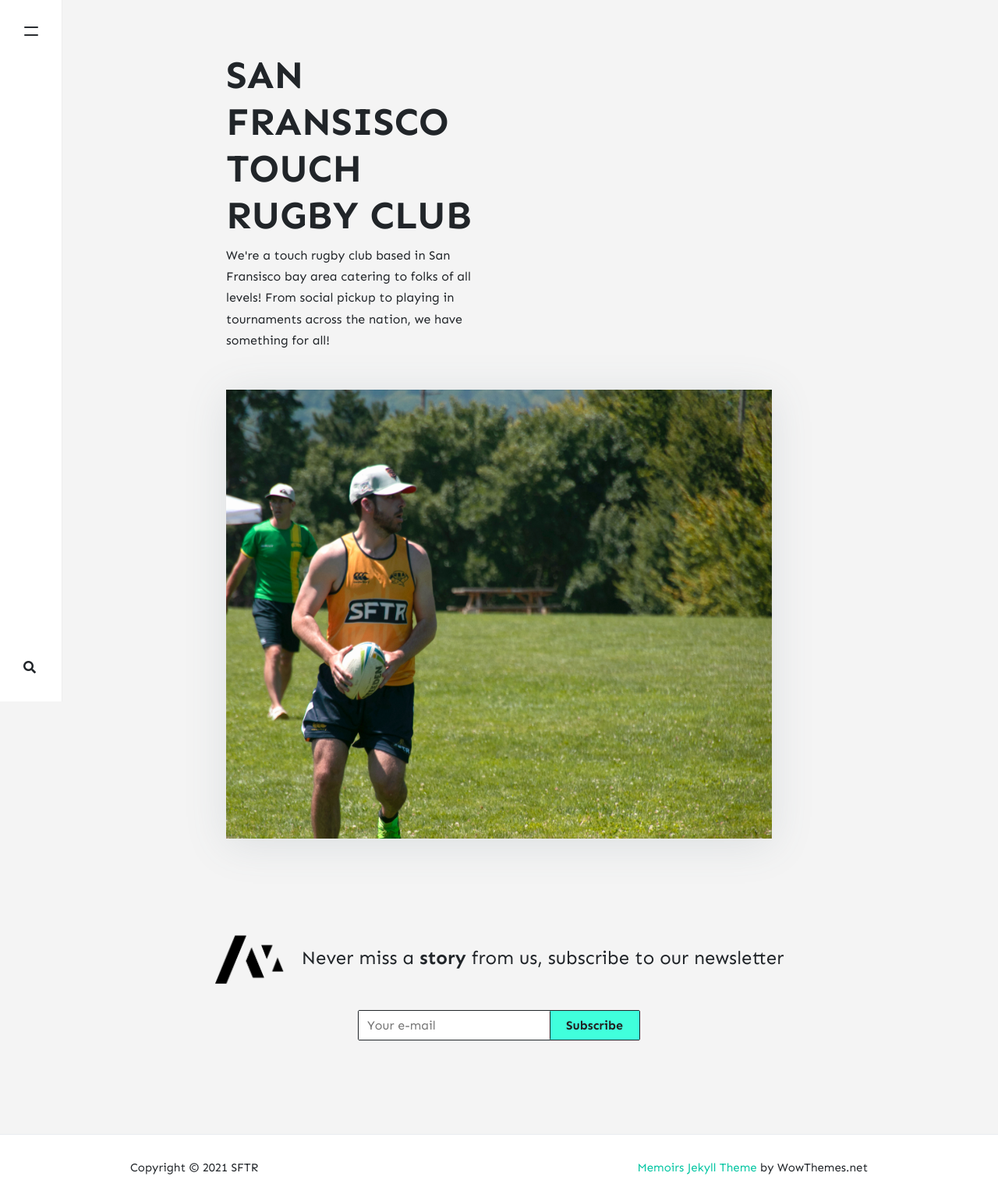
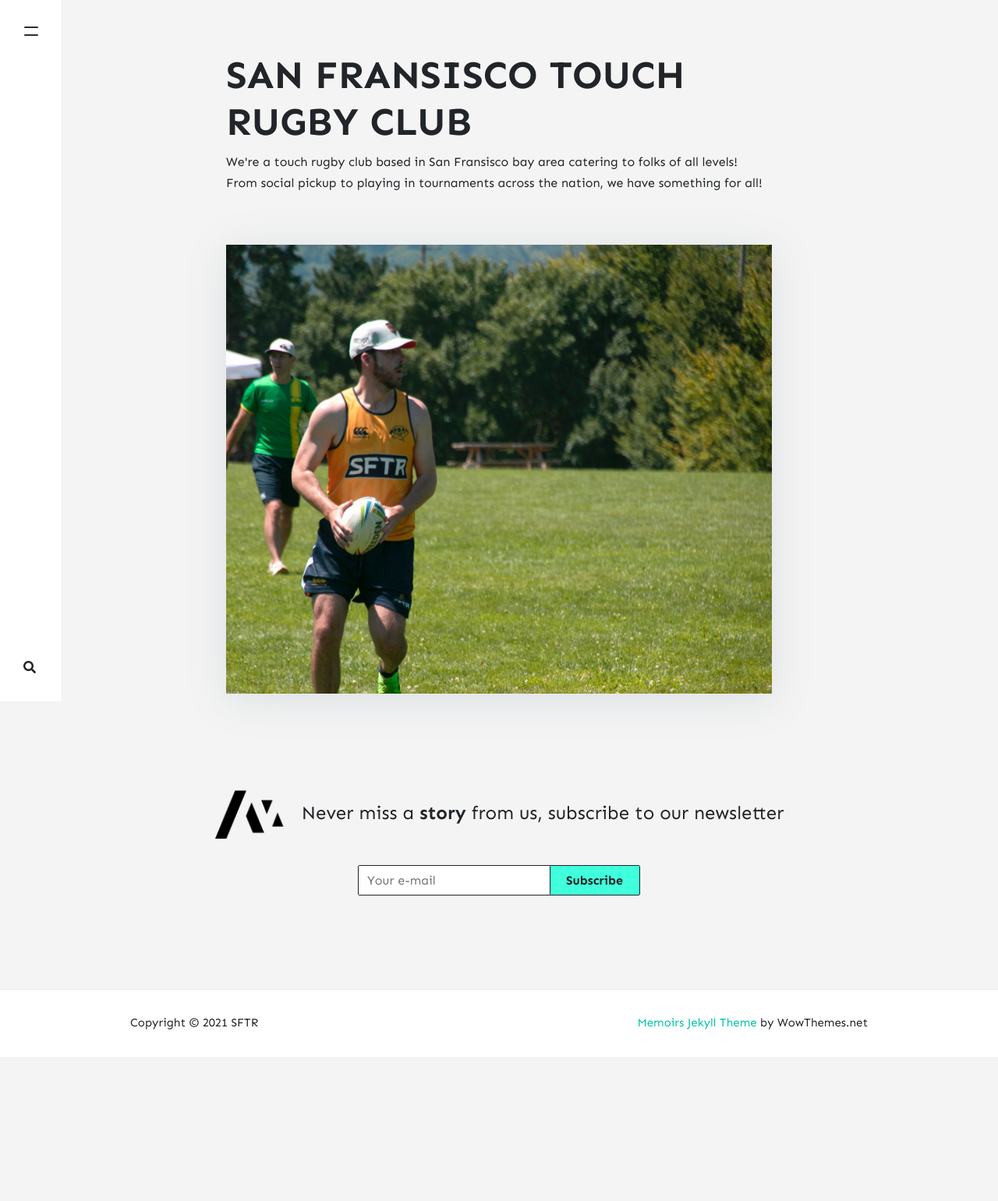
Before and after one commit to stackbit-projects/blue-triceratops-4f502, a Jekyll site: the page built from _pages/about.md, in a window 1280 px wide. Shown: the whole page at 78% size. Built offline with Jekyll 4.4.1, drawn with Linux system fonts in a browser that asks for light colours; nearby versions of some CDN libraries; comment, search, counter and statistics services are not loaded; after the commit the page ends 1356 px from its top, so only the background shows below that.

Commit message:
home.html: changed

```diff
--- a/_layouts/home.html
+++ b/_layouts/home.html
@@ -5,8 +5,8 @@ permalink: "/home.html"
 ---
 
 <div class="page-single">
-    <div class="entry-header two-column-group">
-        <div class="column">
+    <div class="entry-header column-group">
+        <div class="two-column">
             <h1 class="posttitle">{{ page.title }}</h1>
             <p>{{ page.description }}</p>
         </div>
```
